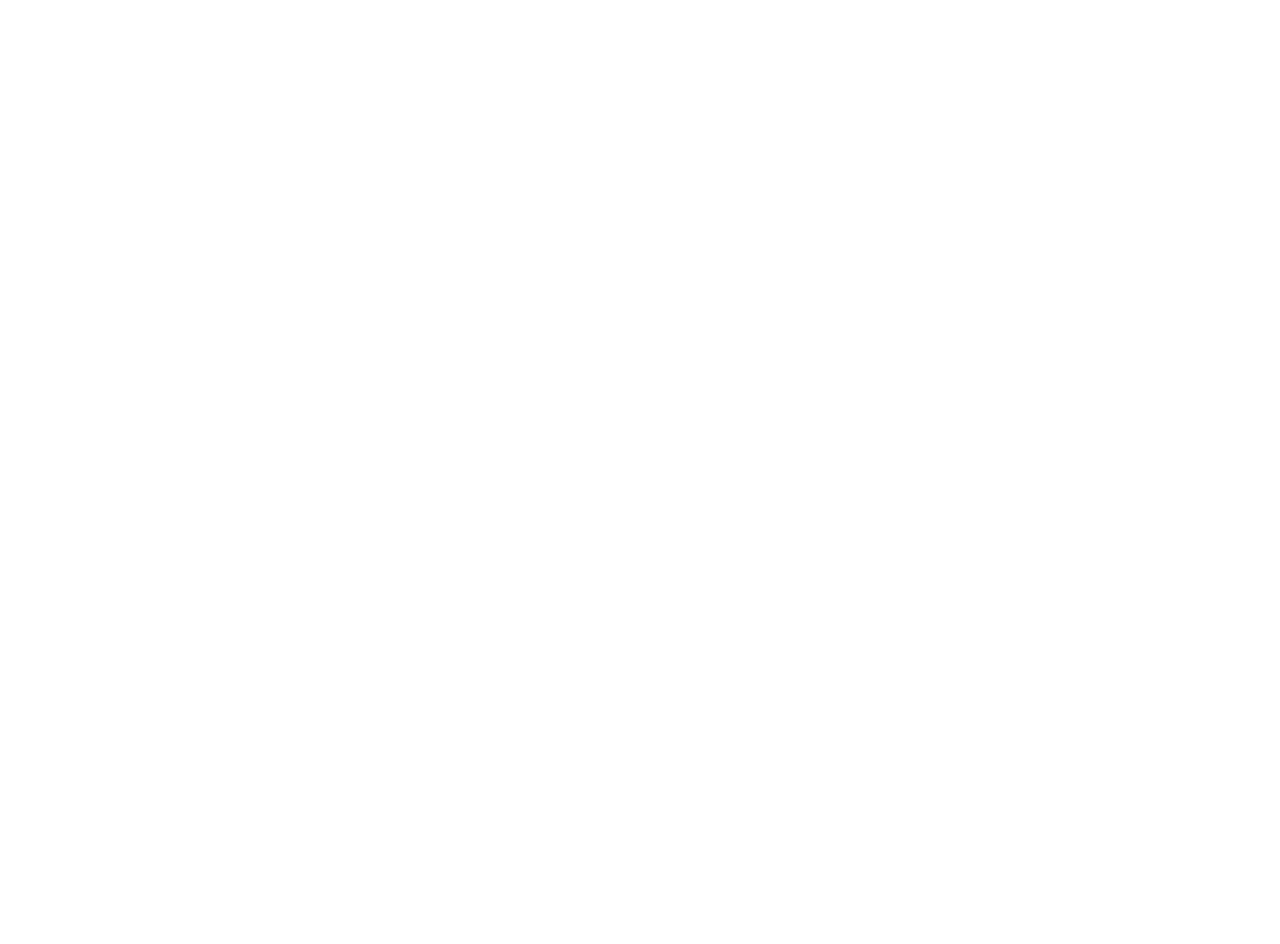
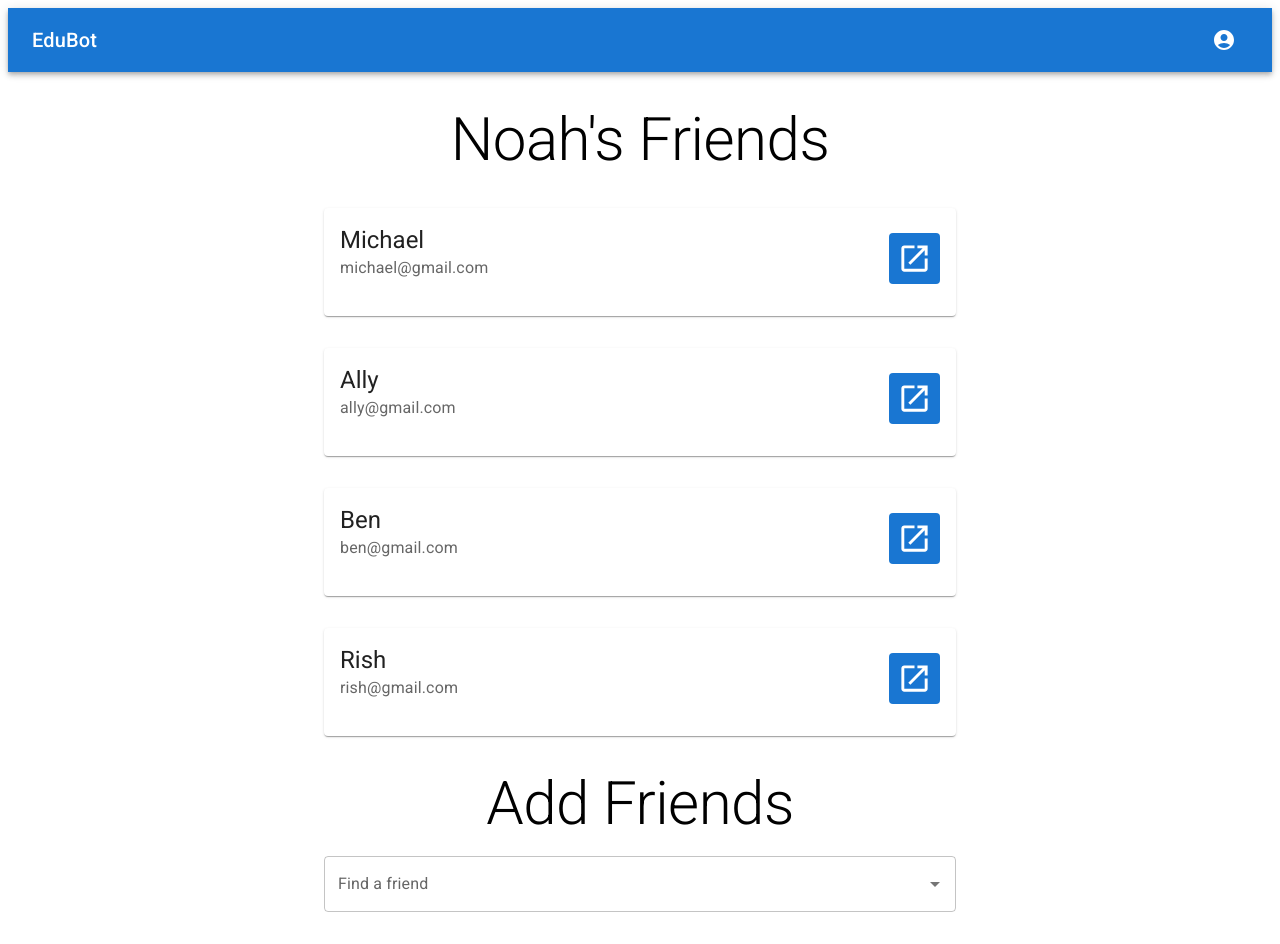
Before and after one commit to Noahsignt/ELEC5619-G10-FE, a React (Create React App) app: page /friends in a window 1280 px wide. Before the commit this address had no page. Before the commit the page ends 808 px from the top, so only its background shows below. Built offline with nearby package versions, Linux system fonts and the light colour scheme.

Commit message:
core: friends page FE complete

```diff
--- a/src/App.js
+++ b/src/App.js
@@ -6,6 +6,7 @@
 import Home from './pages/Home';
 import Week from './pages/Week';
 import Quiz from './pages/Quiz';
+import Friends from './pages/Friends';
 import './App.css'
 
 export default function App() {
@@ -17,6 +18,7 @@
       <Route path="/weekone" element={<Week />} />
       <Route path="/quiz" element={<Quiz />} />
       <Route path="/newtopic" element={<NewTopic />} />
+      <Route path="/friends" element={<Friends />} />
     </Routes>
   );
 }
--- /dev/null
+++ b/src/pages/Friends.js
@@ -0,0 +1,107 @@
+import Reac, { useEffect, useState } from 'react';
+import { Box, Card, CardContent, Typography, IconButton, Autocomplete, TextField } from '@mui/material';
+import TopAppBar from '../components/AppBar';
+import LaunchIcon from '@mui/icons-material/Launch';
+
+const testObj = [
+    {name: 'Michael', email: 'michael@gmail.com'},
+    {name: 'Ally', email: 'ally@gmail.com'},
+    {name: 'Ben', email: 'ben@gmail.com'},
+    {name: 'Rish', email: 'rish@gmail.com'},
+]
+
+const testInputFriendsObj = [
+    {name: 'Steven', email: 'steven@gmail.com'}
+]
+
+const FriendDisplay = ({ friend }) => {
+    return (
+        <Card sx={{ width: '50%' }}>
+            <CardContent sx={{display: 'flex', justifyContent: 'space-between', alignItems: 'center'}}>
+                <Box>
+                    <Typography variant="h5" component="div">
+                        {friend.name}
+                    </Typography>
+                    <Typography sx={{ mb: 1.5 }} color="text.secondary">
+                        {friend.email}
+                    </Typography>
+                </Box>
+                <IconButton
+                    sx={{
+                        backgroundColor: 'primary.main',
+                        color: 'white',
+                        '&:hover': {
+                            backgroundColor: 'primary.dark',
+                        },
+                        borderRadius: '4px'
+                    }}
+                >
+                    <LaunchIcon fontSize='large' />
+                </IconButton>
+            </CardContent>
+        </Card>
+    );
+};
+
+const FindFriendDisplay = () => {
+    const [value, setValue] = useState(null);
+    const [inputValue, setInputValue] = useState('');
+    const [filteredOptions, setFilteredOptions] = useState([])
+
+    //autocomplete only when length >= 4
+    useEffect(() => {
+        const newOpts = inputValue.length >= 4
+        ? testInputFriendsObj.filter(option =>
+            option.name.toLowerCase().includes(inputValue.toLowerCase())
+          )
+        : [];
+
+        setFilteredOptions(newOpts);
+    }, [inputValue])
+
+    return (
+        <Box sx={{ width: '100%', mt: 2 }}>
+            <Autocomplete
+                value={value}
+                onChange={(event, newValue) => setValue(newValue)}
+                inputValue={inputValue}
+                onInputChange={(event, newInputValue) => setInputValue(newInputValue)}
+                options={filteredOptions}
+                getOptionLabel={(option) => option.name}
+                renderInput={(params) => (
+                    <TextField
+                        {...params}
+                        label="Find a friend"
+                        variant="outlined"
+                    />
+                )}
+                renderOption={(props, option) => (
+                    <li {...props} key={option.email}>
+                        <Typography>{option.name} <i>({option.email})</i></Typography>
+                    </li>
+                )}
+                isOptionEqualToValue={(option, value) => option.email === value.email}
+            />
+        </Box>
+    );
+};
+
+export default function Friends() {
+    return (
+        <main >
+            <TopAppBar />
+            <Box sx={{ display: 'flex', flexDirection: 'column', alignItems: 'center', justifyContent: 'center', width: '100%', gap: '32px', paddingTop: '32px' }}>
+                <Typography variant='h2'>
+                    Noah's Friends
+                </Typography>
+                {testObj.map((e) => <FriendDisplay friend={e} />)}
+                <Box sx={{paddingBottom: '32px', width: '50%'}}>
+                    <Typography variant='h2' textAlign='center'>
+                        Add Friends
+                    </Typography>
+                    <FindFriendDisplay />
+                </Box>
+            </Box>
+        </main>
+    );
+}
```
